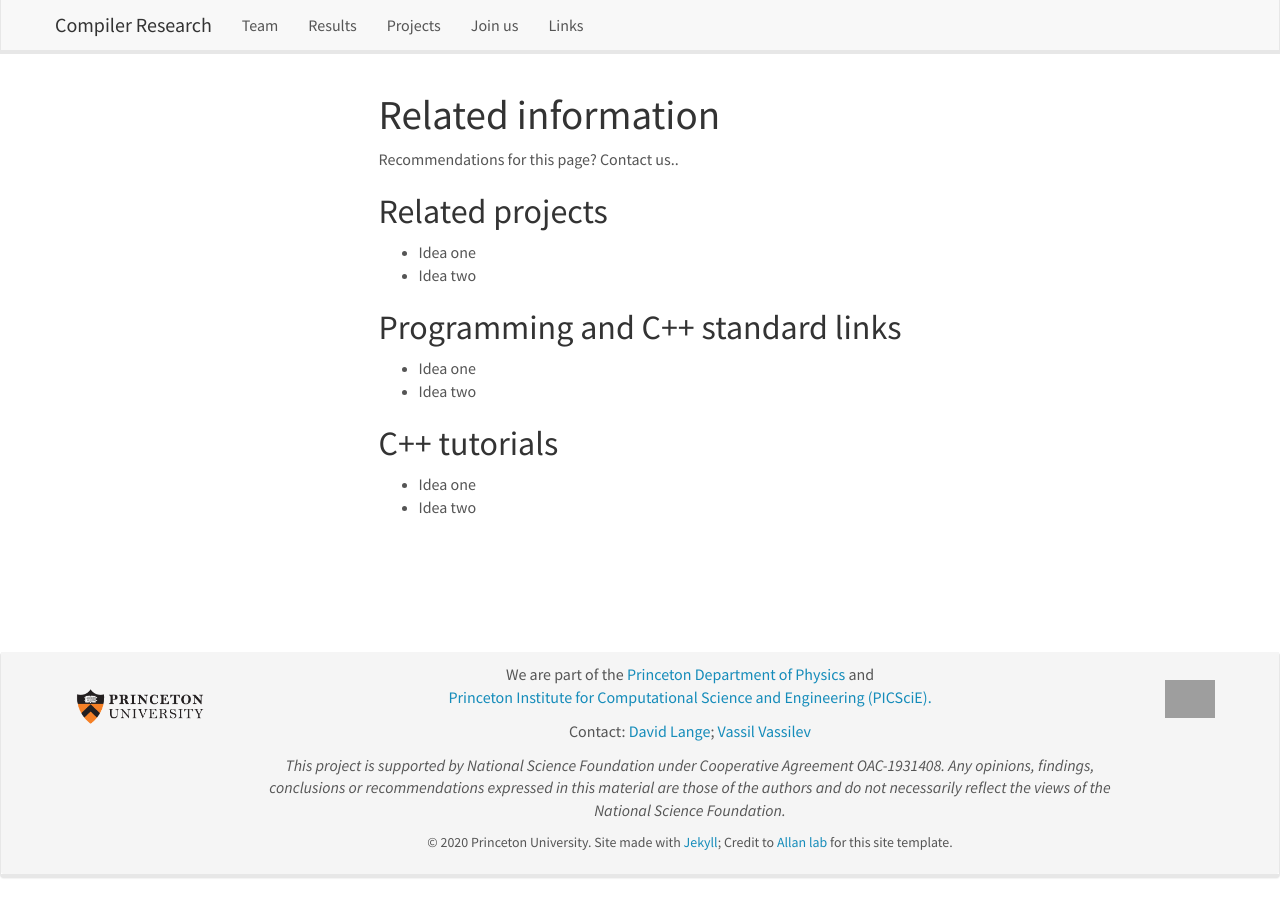
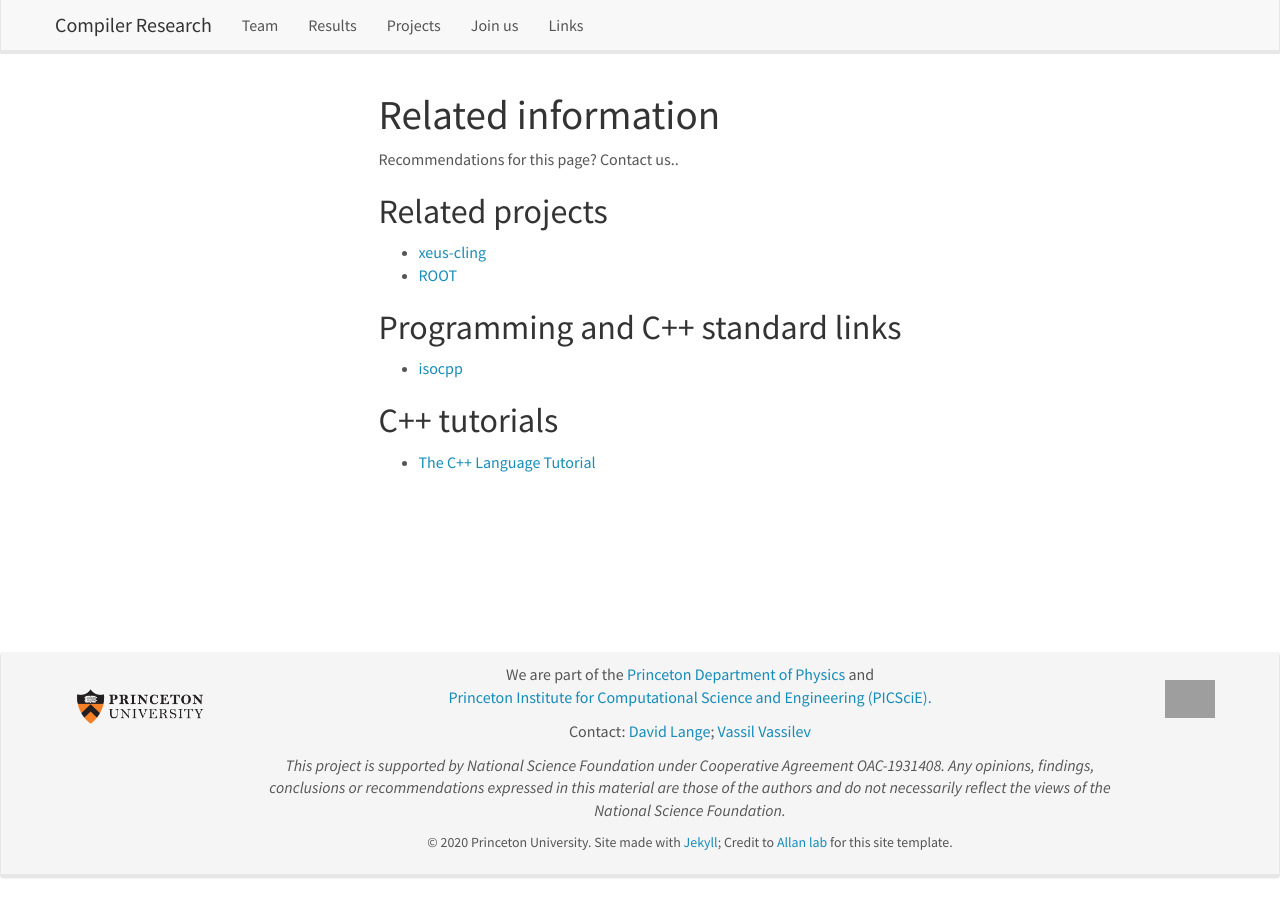
Before and after one commit to vgvassilev/clad, a Jekyll site: the page built from _pages/links.md, in a window 1280 px wide. Built offline with Jekyll 4.4.1, drawn with Linux system fonts in a browser that asks for light colours; nearby versions of some CDN libraries; grey boxes are pictures that could not be loaded.

Commit message:
Fill in some real content in the links page.

```diff
--- a/_pages/links.md
+++ b/_pages/links.md
@@ -13,15 +13,13 @@ Recommendations for this page? Contact us..
 
 ## Related projects
 
-  * Idea one
-  * Idea two
+  * [xeus-cling](https://github.com/jupyter-xeus/xeus-cling)
+  * [ROOT](https://root.cern)
 
 ## Programming and C++ standard links
 
-  * Idea one
-  * Idea two
+  * [isocpp](https://isocpp.org/)
 
 ## C++ tutorials
 
-  * Idea one
-  * Idea two
+  * [The C++ Language Tutorial](http://www.cplusplus.com/doc/tutorial/)
```
